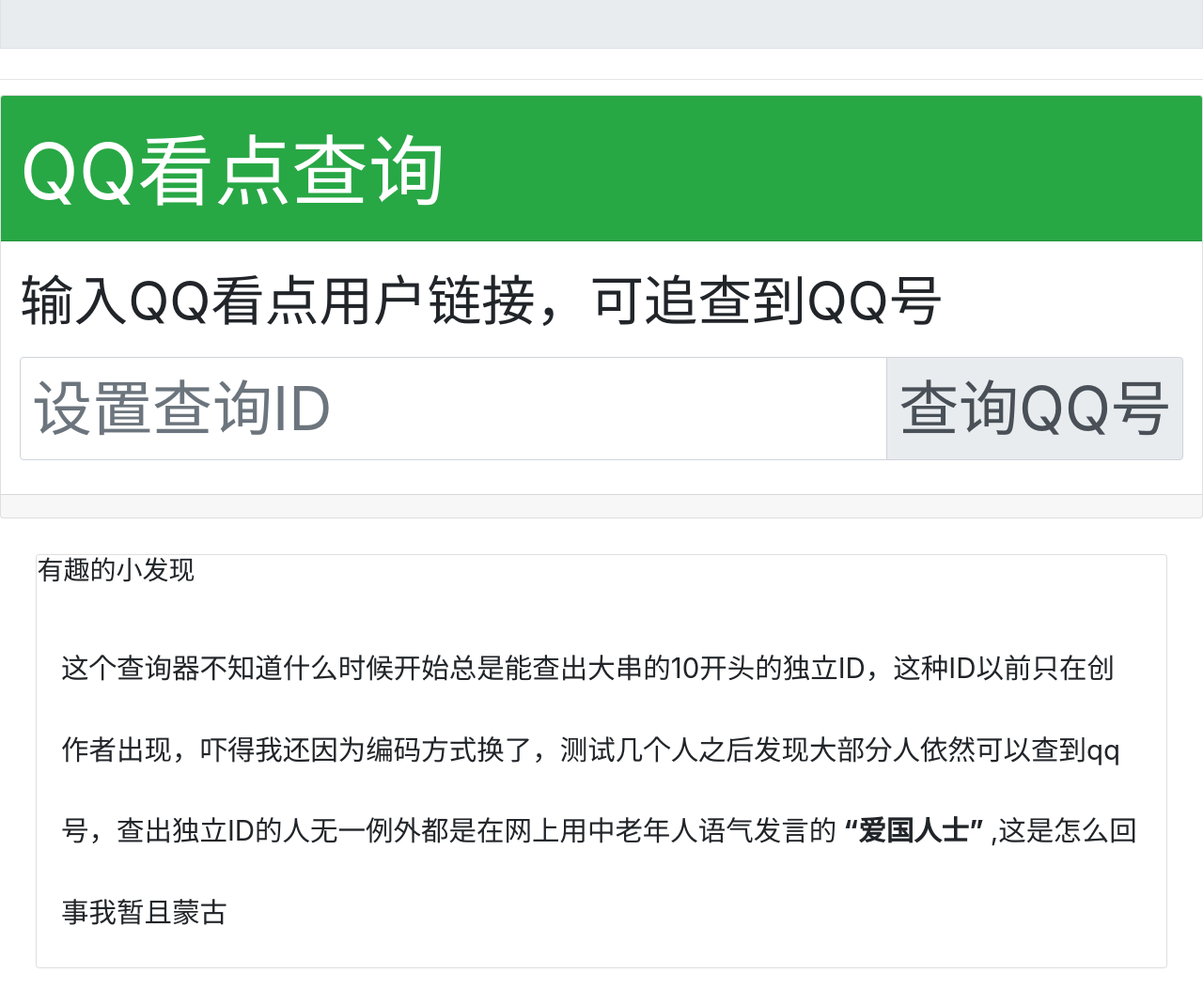
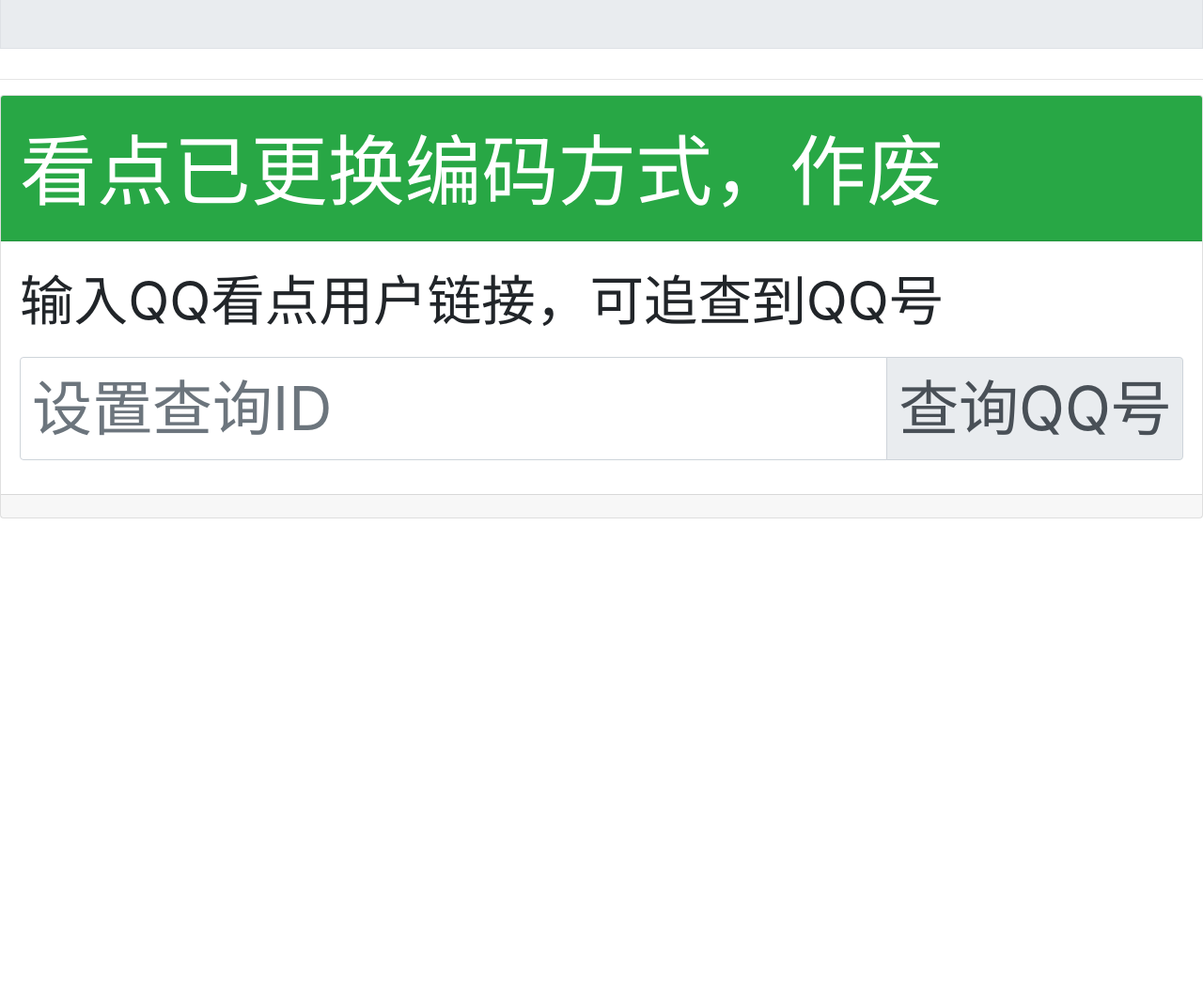
Before and after one commit to zwr1644/kandian.github.io, a plain HTML site: page index.html in a window 1280 px wide. Shown: the part 440-1509 px from the top of the page at 94% size. After the commit the page ends 992 px from the top, so only its background shows below. Drawn offline with nearby package versions, Linux system fonts and the light colour scheme; files that its build step writes are made by us from their sources.

Commit message:
Update index.html

```diff
--- a/index.html
+++ b/index.html
@@ -23,7 +23,7 @@
     <hr>
     <div class="card rounded-4" id="make-link-box">
         <div class="card-header bg-success text-white ">
-            <h1><small>QQ看点查询<small></h1>
+            <h1><small>看点已更换编码方式，作废<small></h1>
         </div>
         <div class="card-body">
             <p>输入QQ看点用户链接，可追查到QQ号</p>
@@ -42,11 +42,6 @@
             <button class="btn btn-info" style="float:left;font-size:3vw;" id="copy-qq" onclick="copyToClip('copy-qq')">复制QQ</button>
         </div>
     </div>
-    <div class="card"  style="margin: 3vw;">
-            <h3>有趣的小发现</h3>
-            <p style="margin: 2vw;"><small><small><small>这个查询器不知道什么时候开始总是能查出大串的10开头的独立ID，这种ID以前只在创作者出现，吓得我还因为编码方式换了，测试几个人之后发现大部分人依然可以查到qq号，查出独立ID的人无一例外都是在网上用中老年人语气发言的<b> “爱国人士” </b>,这是怎么回事我暂且蒙古
-            </small></small></small></p>
-    </div>
 </body>
 
 </html>
```
